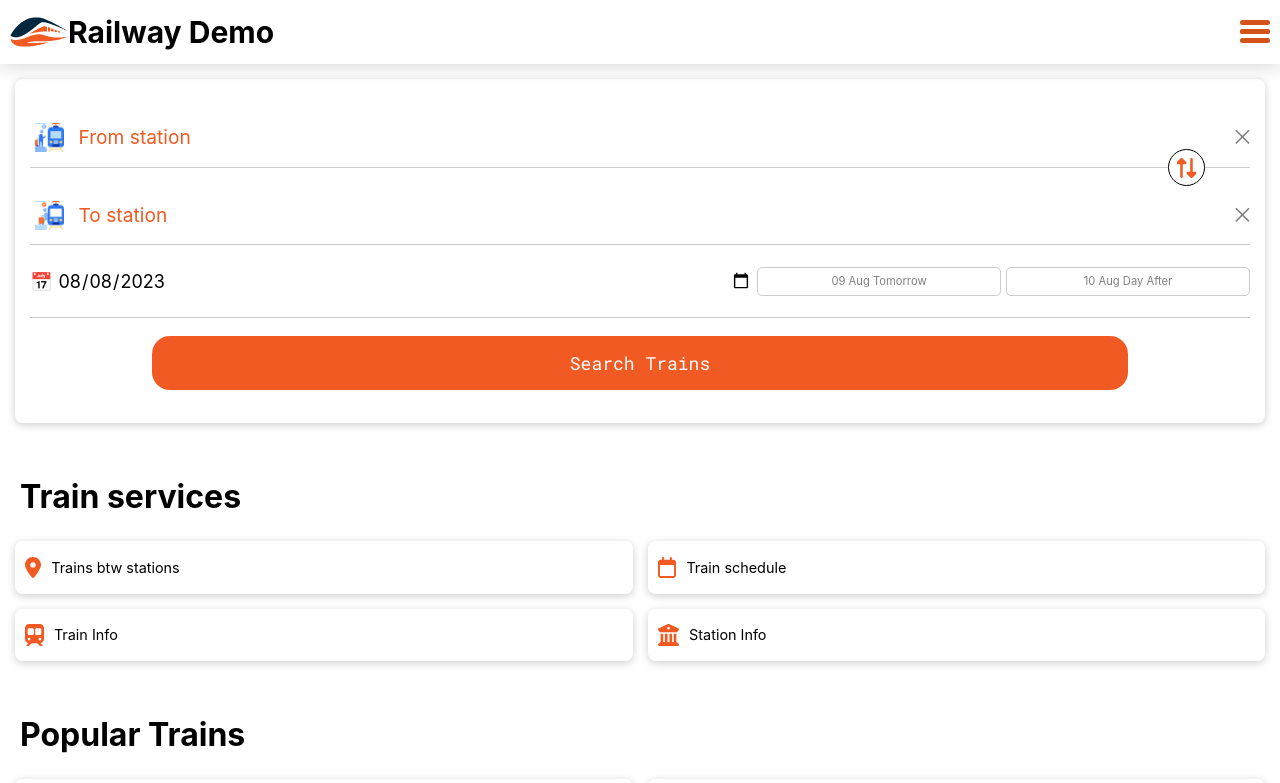
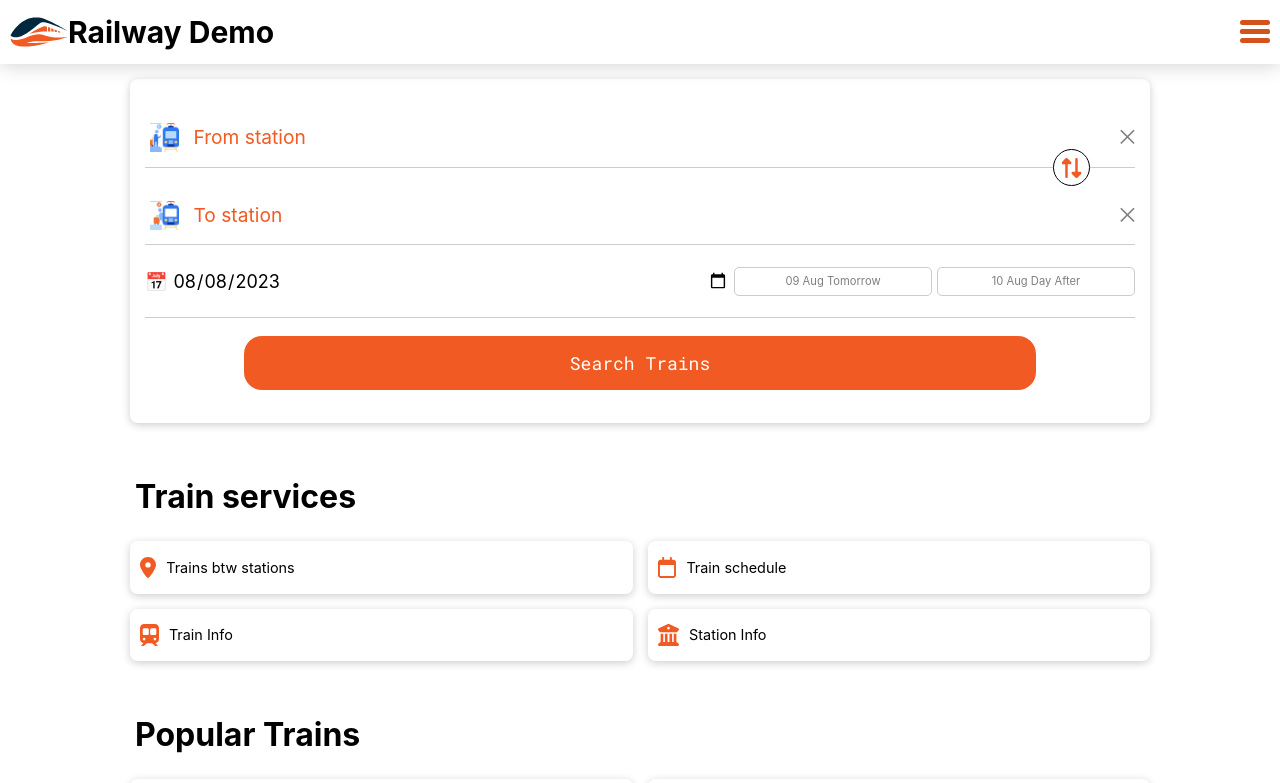
Before and after one commit to ZennoZenith/RailwayFrontendVue, a Vue app: page / in a window 1280 px wide. Shown: the top 783 px of the page. Built offline with nearby package versions, Linux system fonts and the light colour scheme; what api-railway would draw is missing.

Commit message:
very simple responsive for large devices

```diff
--- a/src/assets/main.css
+++ b/src/assets/main.css
@@ -21,3 +21,10 @@ main {
   position: relative;
   top: var(--header-height);
 }
+
+@media (width > 70em) {
+  main {
+    margin: auto auto;
+    width: 70em;
+  }
+}
--- a/src/views/HomeView.vue
+++ b/src/views/HomeView.vue
@@ -166,4 +166,3 @@ h3 {
   padding-right: 10px;
 }
 </style>
-@/stores/trainStore
```
